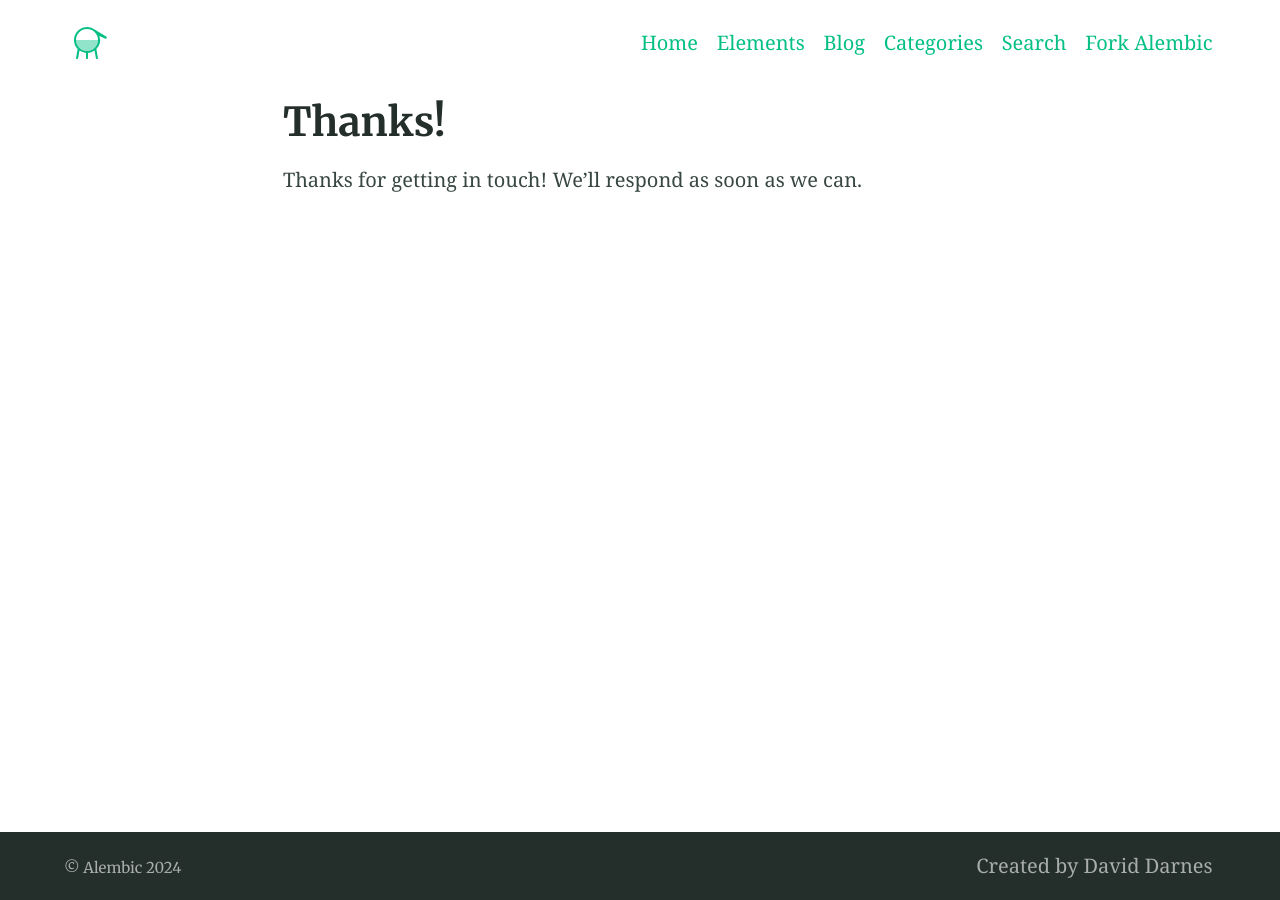
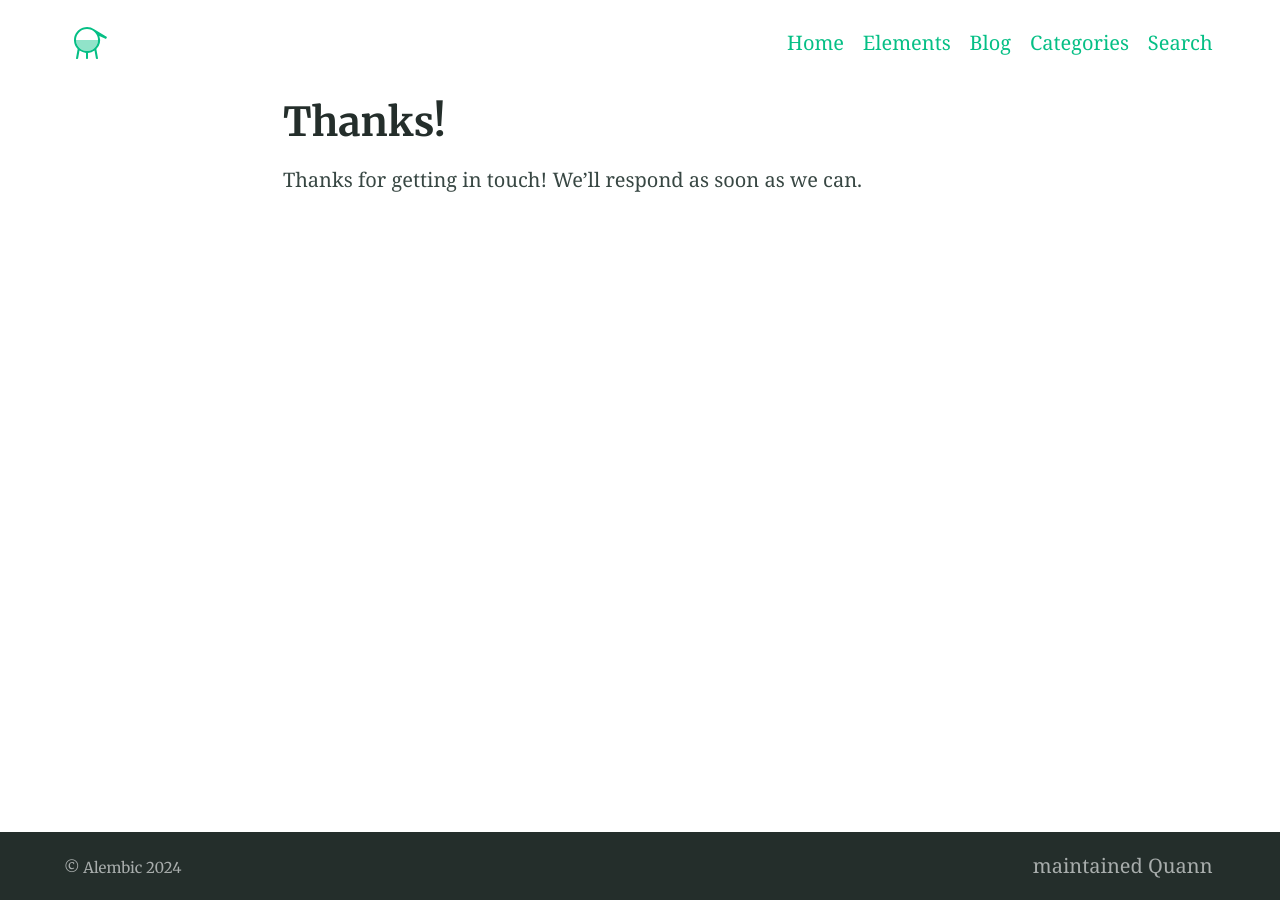
Before and after one commit to dyGiLa/dygila.github.io, a Jekyll site: the page built from thanks.md, in a window 1280 px wide. Built offline with Jekyll 4.4.1, drawn with Linux system fonts in a browser that asks for light colours.

Commit message:
modify _config.yml

```diff
--- a/_config.yml
+++ b/_config.yml
@@ -131,12 +131,10 @@ navigation_header:
   url: /categories/
 - title: Search
   url: /search/
-- title: Fork Alembic
-  url: https://github.com/daviddarnes/alembic
 
 navigation_footer:
-- title: Created by David Darnes
-  url: https://darn.es
+- title: maintained Quann
+  url: https://tekniiquann.github.io
 
 social_links: # Appears in sidebar. Set the urls then uncomment and comment out as desired
   Twitter: https://twitter.com/DavidDarnes
```
